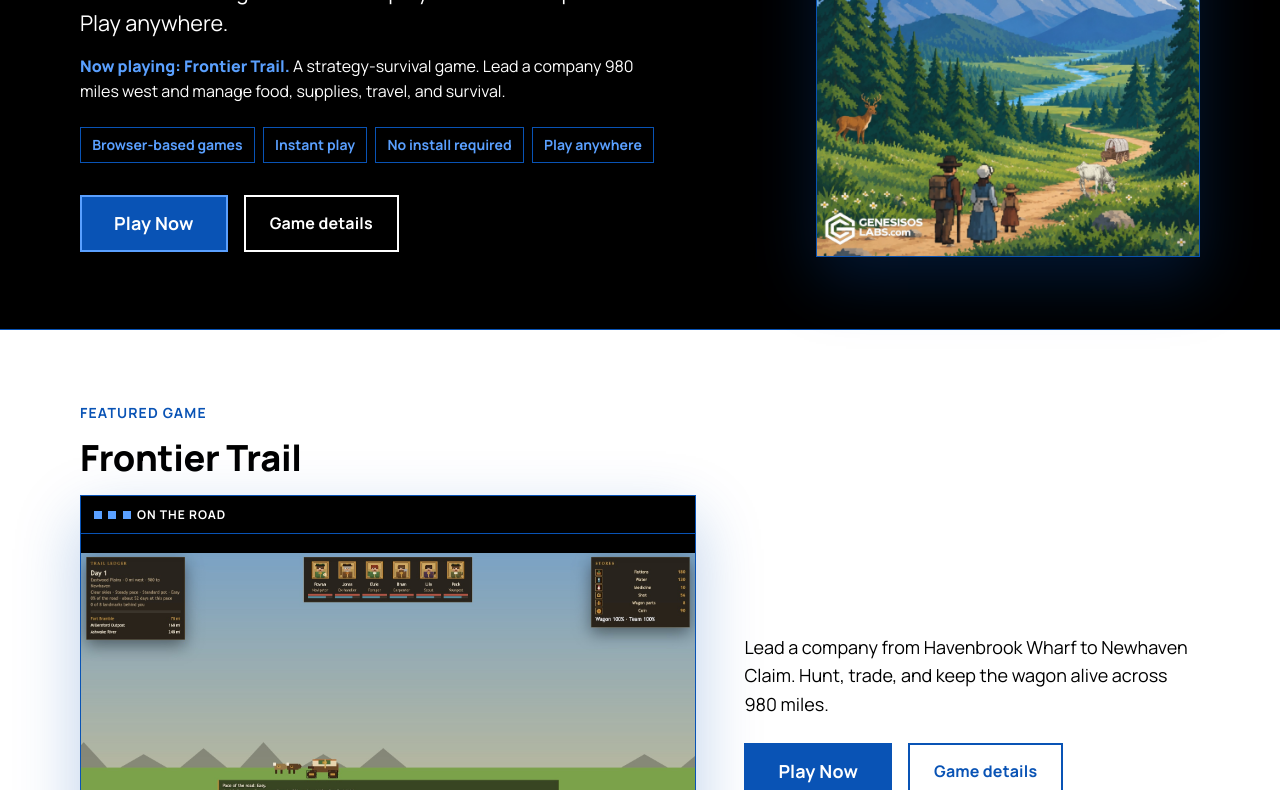
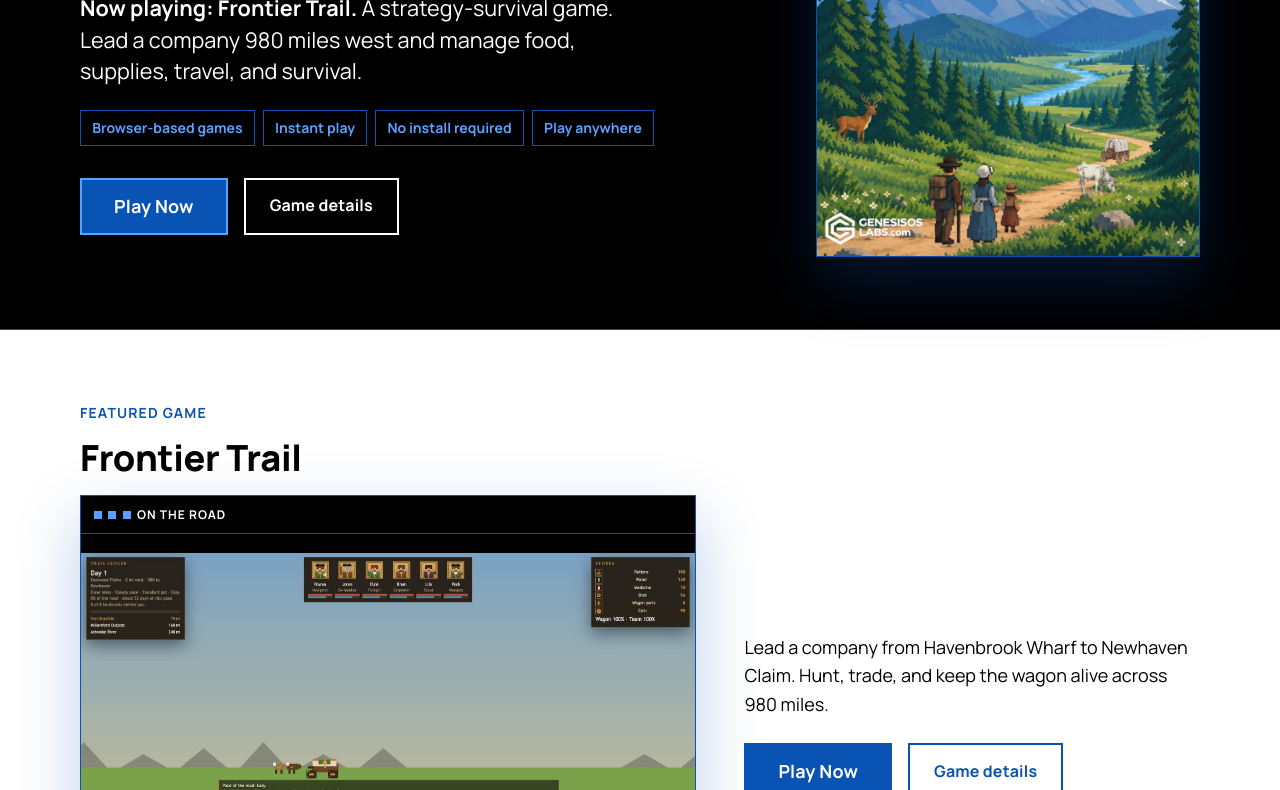
Before and after one commit to GenesisBots/GenesisOSLabsWebsite, a plain HTML site: page Arcade.html in a window 1280 px wide. Shown: the part 306-1096 px from the top of the page. Drawn offline with Linux system fonts and the light colour scheme; a script that the page names is missing.

Commit message:
Update Arcade.html

```diff
--- a/Arcade.html
+++ b/Arcade.html
@@ -61,8 +61,7 @@
       <div>
         <p class="arcade-mark"><span>GenesisOS Labs</span><span>Arcade</span></p>
         <h1 id="arcade-title">Arcade</h1>
-        <p class="stage-lead">Browser-based games. Instant play. No install required. Play anywhere.</p>
-        <p class="stage-sub"><strong>Now playing: Frontier Trail.</strong> A strategy-survival game. Lead a company 980 miles west and manage food, supplies, travel, and survival.</p>
+        <p class="stage-lead"><strong>Now playing: Frontier Trail.</strong> A strategy-survival game. Lead a company 980 miles west and manage food, supplies, travel, and survival.</p>
         <ul class="chips">
           <li>Browser-based games</li>
           <li>Instant play</li>
```
